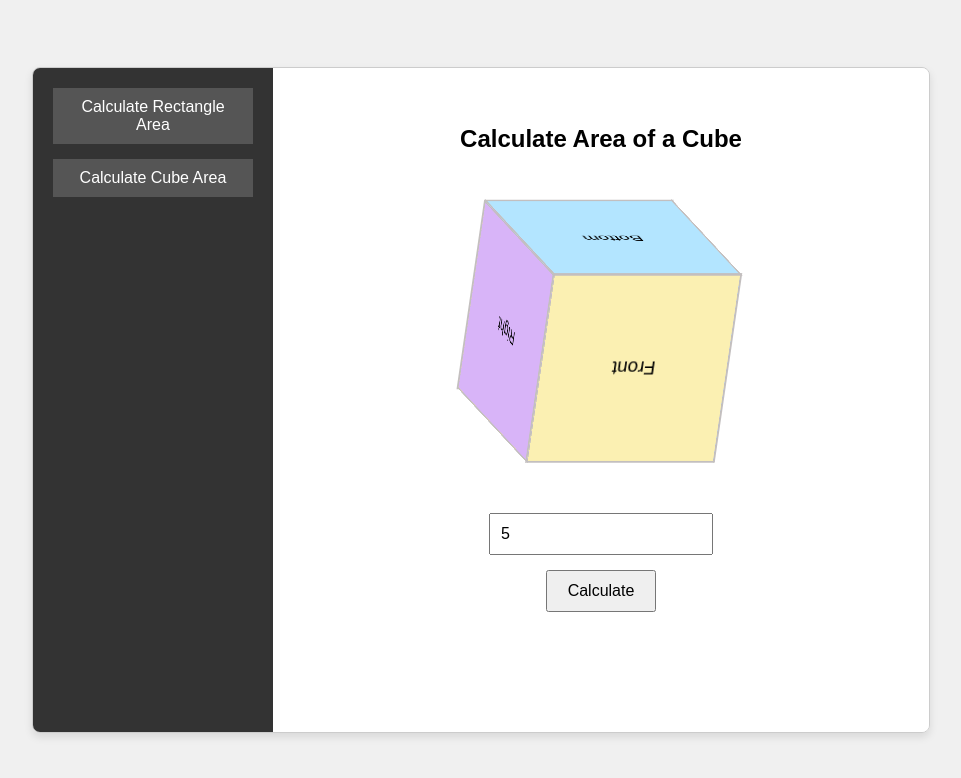
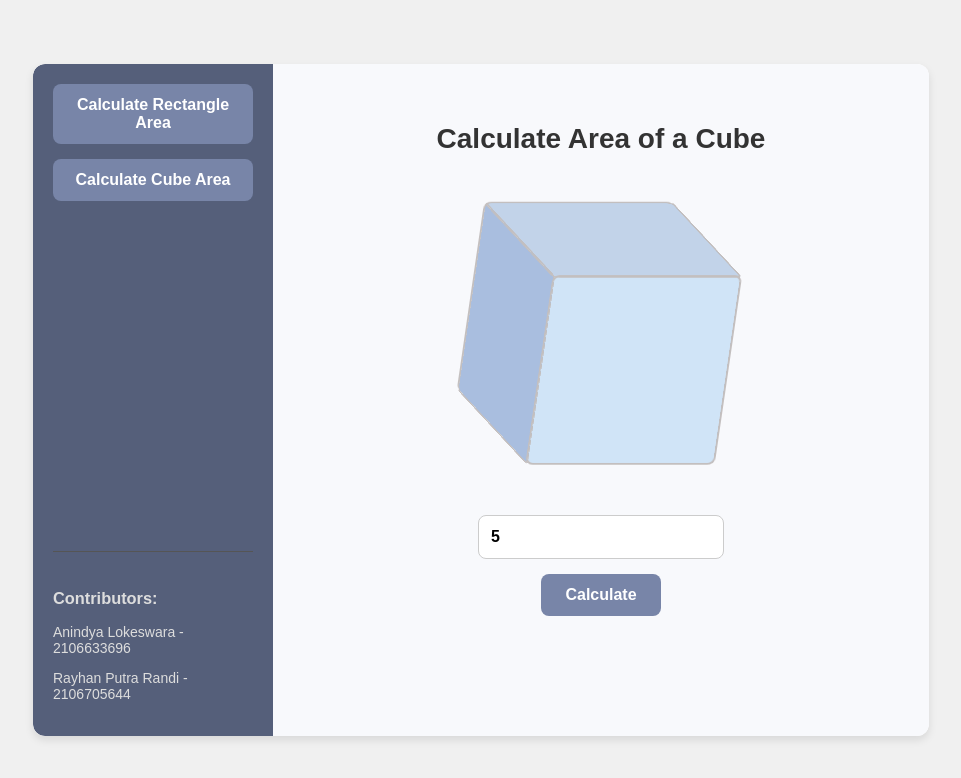
Before and after one commit to anindyalkwr/frontend-cc, a plain HTML site: page public/index.html in a window 1280 px wide. Both pictures are taken after typing "5" into the empty fields and a click on the button "Calculate Cube Area". Shown: the whole page, without its empty margins (159-1120 px from the left). Drawn offline with Linux system fonts and the light colour scheme.

Commit message:
Finalizing

```diff
--- a/public/index.html
+++ b/public/index.html
@@ -11,6 +11,13 @@
         <div class="sidebar">
             <button onclick="showRectangle()">Calculate Rectangle Area</button>
             <button onclick="showCube()">Calculate Cube Area</button>
+
+            <!-- Contributors section at the bottom of the sidebar -->
+            <div class="contributors">
+                <h3>Contributors:</h3>
+                <p>Anindya Lokeswara - 2106633696</p>
+                <p>Rayhan Putra Randi - 2106705644</p>
+            </div>
         </div>
         <div class="main-content">
             <h1 id="title">Area Calculator</h1>
--- a/public/script.js
+++ b/public/script.js
@@ -20,12 +20,12 @@ function showCube() {
     // Apply cube animation
     animation.className = 'animation cube';
     animation.innerHTML = `
-        <div class="face front">Front</div>
-        <div class="face back">Back</div>
-        <div class="face right">Right</div>
-        <div class="face left">Left</div>
-        <div class="face top">Top</div>
-        <div class="face bottom">Bottom</div>
+        <div class="face front"></div>
+        <div class="face back"></div>
+        <div class="face right"></div>
+        <div class="face left"></div>
+        <div class="face top"></div>
+        <div class="face bottom"></div>
     `;
 
     mode = 'cube';
@@ -39,20 +39,31 @@ function calculate() {
     }
 
     let apiEndpoint = '';
+    const corsProxy = 'https://cors-anywhere.herokuapp.com/'; // CORS proxy URL
+
     if (mode === 'rectangle') {
-        apiEndpoint = '/api/rectangle';
+        apiEndpoint = corsProxy + 'http://54.90.207.8:8080/function/persegi';
     } else if (mode === 'cube') {
-        apiEndpoint = '/api/cube';
+        apiEndpoint = corsProxy + 'http://3.80.42.104:8080/function/kubus';
     }
 
     fetch(apiEndpoint, {
         method: 'POST',
         headers: { 'Content-Type': 'application/json' },
-        body: JSON.stringify({ value: parseFloat(value) })
+        body: JSON.stringify({ sisi: parseFloat(value) })
     })
-    .then(response => response.json())
+    .then(response => response.text()) // Use text() to inspect and modify response
     .then(data => {
-        document.getElementById('result').innerText = `Result: ${data.result}`;
+        try {
+            // Convert Python-style JSON to JavaScript-compatible JSON by replacing single quotes
+            const validJsonString = data.replace(/'/g, '"');
+            const jsonData = JSON.parse(validJsonString);
+            document.getElementById('result').innerText = `Result: ${jsonData.area}`;
+        } catch (error) {
+            // If JSON parsing fails, output the raw data to inspect the issue
+            console.error('Parsing error:', error, 'Raw response data:', data);
+            document.getElementById('result').innerText = `Unexpected response: ${data}`;
+        }
     })
     .catch(error => {
         console.error('Error:', error);
--- a/public/styles.css
+++ b/public/styles.css
@@ -6,59 +6,66 @@ body {
     height: 100vh;
     margin: 0;
     background: #f0f0f0;
+    color: #333;
 }
 
 .container {
     display: flex;
     width: 70%;
-    border: 1px solid #ccc;
-    border-radius: 8px;
+    border-radius: 12px;
     overflow: hidden;
     box-shadow: 0 4px 8px rgba(0, 0, 0, 0.1);
+    background-color: #ffffff;
 }
 
 .sidebar {
-    background-color: #333;
-    color: #fff;
+    background-color: #555f7a;
+    color: #ffffff;
     padding: 20px;
     width: 200px;
     display: flex;
     flex-direction: column;
+    border-radius: 12px 0 0 12px;
 }
 
 .sidebar button {
     margin-bottom: 15px;
-    padding: 10px;
-    background: #555;
+    padding: 12px;
+    background: #7885a8;
     border: none;
-    color: #fff;
+    border-radius: 8px;
+    color: #ffffff;
     cursor: pointer;
     font-size: 16px;
+    font-weight: bold;
 }
 
 .sidebar button:hover {
-    background: #444;
+    background: #6c799b;
 }
 
 .main-content {
     padding: 40px;
     flex-grow: 1;
     text-align: center;
-    background: #fff;
+    background: #f8f9fc;
     display: flex;
     flex-direction: column;
     align-items: center;
+    border-radius: 0 12px 12px 0;
 }
 
 #title {
     margin-bottom: 40px;
-    font-size: 24px;
+    font-size: 28px;
+    font-weight: bold;
 }
 
 .animation {
     margin: 40px 0;
     width: 200px;
     height: 200px;
+    border-radius: 8px;
 }
 
 .input-container {
@@ -69,28 +76,48 @@ body {
 }
 
 input[type="number"] {
-    padding: 10px;
-    width: 200px;
+    padding: 12px;
+    width: 220px;
     margin-bottom: 15px;
     font-size: 16px;
+    font-weight: bold;
+    border-radius: 8px;
+    border: 1px solid #ccc;
 }
 
 button {
-    padding: 10px 20px;
+    padding: 12px 24px;
     font-size: 16px;
+    font-weight: bold;
+    border-radius: 8px;
+    background-color: #7885a8;
+    color: #ffffff;
     cursor: pointer;
+    border: none;
+}
+
+button:hover {
+    background-color: #6c799b;
 }
 
 #result {
     margin-top: 40px;
     font-weight: bold;
-    font-size: 18px;
+    font-size: 20px;
     color: #333;
+}
+
+/* Contributors section */
+.contributors {
+    margin-top: 30px;
+    font-size: 14px;
+    color: #555f7a;
 }
 
 /* Rectangle animation */
 .rectangle-animation {
-    background-color: lightblue;
+    background-color: #b3c8e0;
+    border-radius: 8px;
     animation: rectangle-spin 3s linear infinite;
 }
 
@@ -108,6 +135,16 @@ button {
     animation: rotate 5s infinite linear;
 }
 
+/* Contributors section styling */
+.contributors {
+    margin-top: auto;
+    font-size: 14px;
+    color: #ddd;
+    padding-top: 20px;
+    border-top: 1px solid #555;
+}
+
+
 .face {
     position: absolute;
     width: 200px;
@@ -117,15 +154,17 @@ button {
     justify-content: center;
     align-items: center;
     font-size: 20px;
+    font-weight: bold;
+    border-radius: 8px;
 }
 
 /* Individual faces */
-.front { background-color: #fbf0b2; transform: rotateY(0deg) translateZ(100px); }
-.back { background-color: #ffc7ea; transform: rotateY(180deg) translateZ(100px); }
-.right { background-color: #d8b4f8; transform: rotateY(90deg) translateZ(100px); }
-.left { background-color: #caedff; transform: rotateY(-90deg) translateZ(100px); }
-.top { background-color: #ffd9b3; transform: rotateX(90deg) translateZ(100px); }
-.bottom { background-color: #b3e5ff; transform: rotateX(-90deg) translateZ(100px); }
+.front { background-color: #d0e4f7; transform: rotateY(0deg) translateZ(100px); }
+.back { background-color: #ccd4e3; transform: rotateY(180deg) translateZ(100px); }
+.right { background-color: #a9bedf; transform: rotateY(90deg) translateZ(100px); }
+.left { background-color: #b3c8e0; transform: rotateY(-90deg) translateZ(100px); }
+.top { background-color: #e1eaf4; transform: rotateX(90deg) translateZ(100px); }
+.bottom { background-color: #c2d3e9; transform: rotateX(-90deg) translateZ(100px); }
 
 /* Cube rotation animation */
 @keyframes rotate {
```
